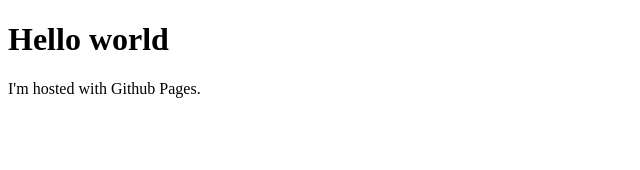
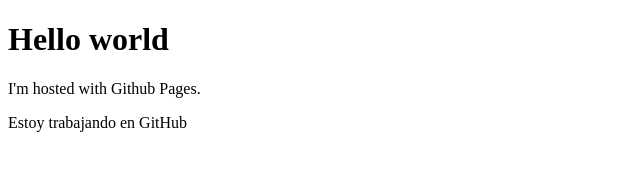
Before and after one commit to EdgarVilla1/EdgarVilla1.github.io, a plain HTML site: page index.html in a window 1280 px wide. Shown: the whole page, without its empty margins (0-640 px from the left). Drawn offline with Linux system fonts and the light colour scheme.

Commit message:
Update index.html

```diff
--- a/index.html
+++ b/index.html
@@ -7,6 +7,7 @@
 
 	<h1>Hello world</h1>
 	<p>I'm hosted with Github Pages.</p>
+	<p>Estoy trabajando en GitHub</p>
 
 </body>
 </html>
```
